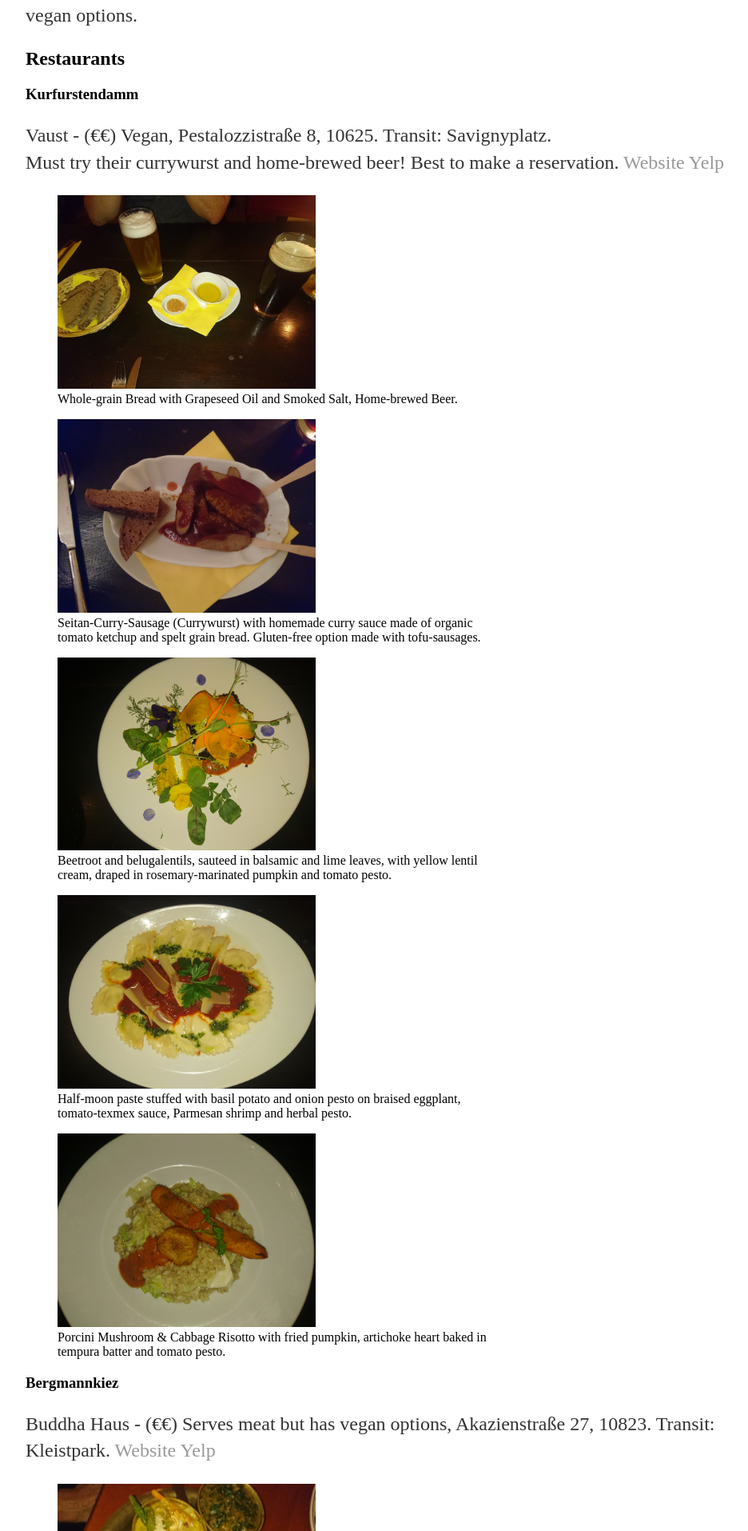
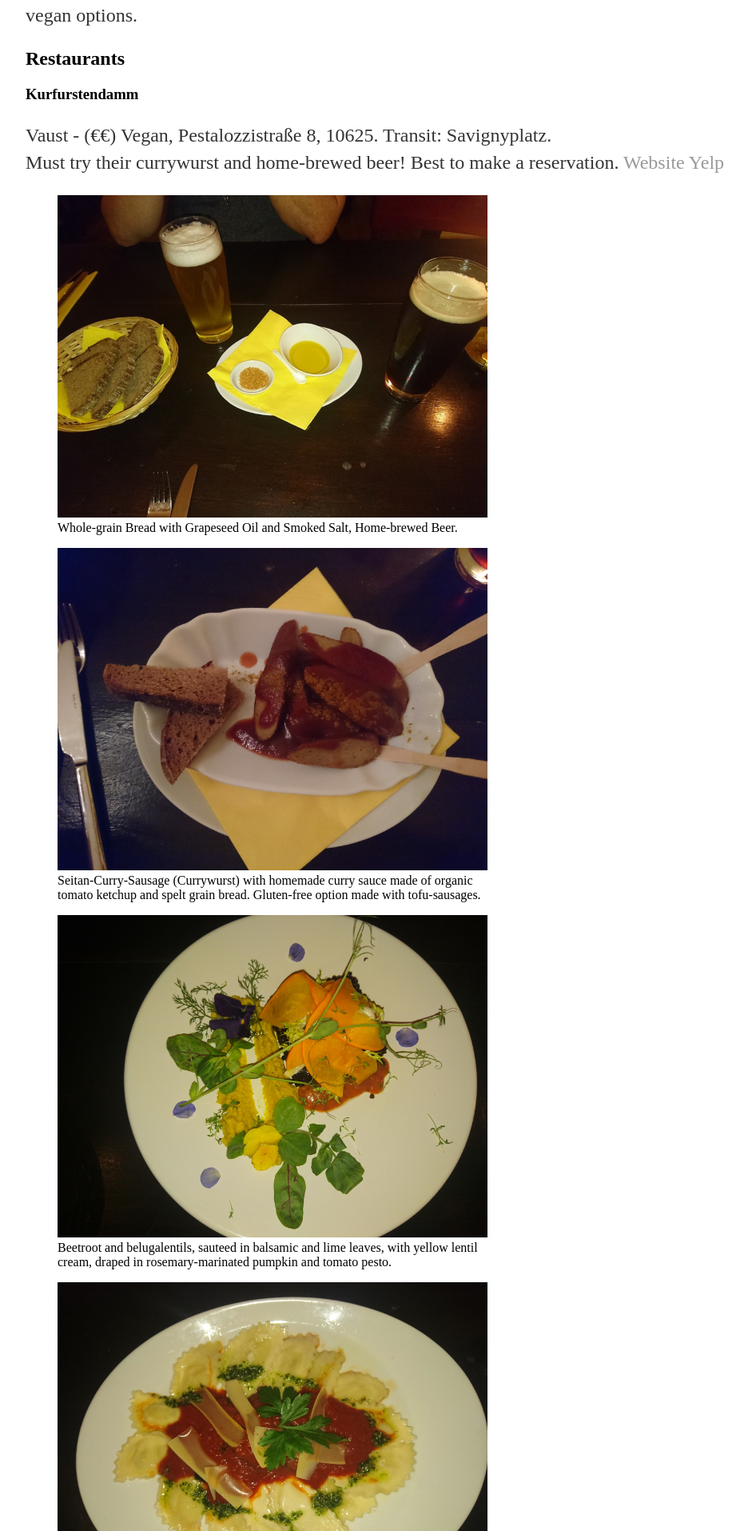
Before and after one commit to sydneymwong/sydneymwong.github.io, a Jekyll site: the page built from _posts/2017-12-3-vegan-berlin.md, in a window 1280 px wide. Shown: the part 545-2459 px from the top of the page at 80% size, without its empty margins (160-1096 px from the left). Built offline with Jekyll 4.4.1, drawn with Linux system fonts in a browser that asks for light colours.

Commit message:
width = 100%

```diff
--- a/_includes/image.html
+++ b/_includes/image.html
@@ -1,5 +1,5 @@
 <!-- _includes/image.html -->
 <figure>
-  <img src="{{site.url}}/{{ include.img }}" alt="{{ include.title }}" width = "60%"/>
+  <img src="{{site.url}}/{{ include.img }}" alt="{{ include.title }}" width = "100%"/>
   <figcaption>{{ include.caption }}</figcaption>
 </figure>
```
